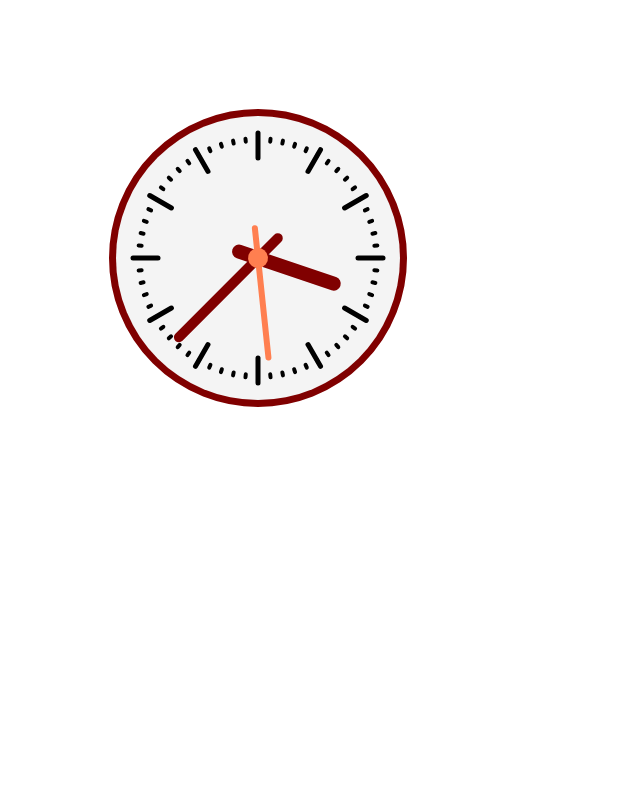
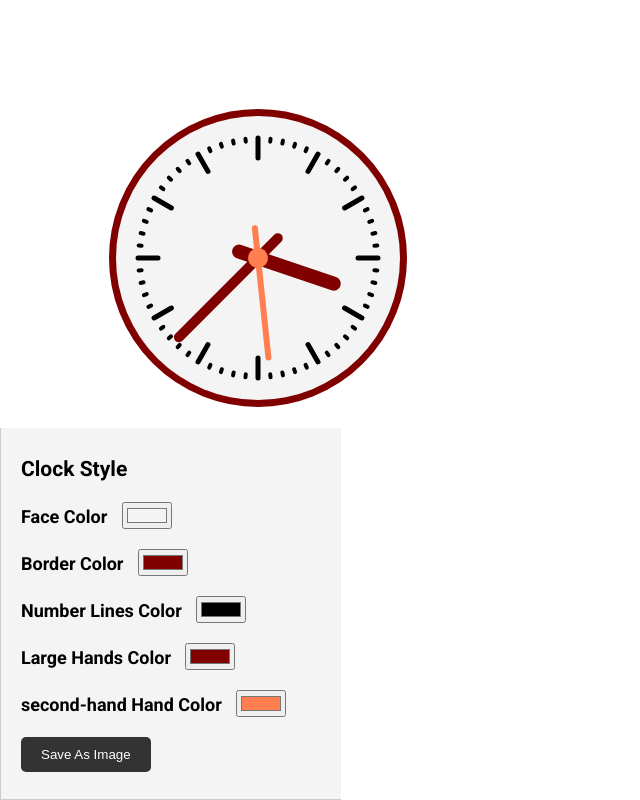
Before and after one commit to azaelreyes/animated-clock, a plain HTML site: page index.html in a window 1280 px wide. Shown: the whole page, without its empty margins (0-640 px from the left). Drawn offline with Linux system fonts and the light colour scheme.

Commit message:
added form to change colors of clock parts

```diff
--- a/index.html
+++ b/index.html
@@ -5,10 +5,39 @@
     <meta http-equiv="X-UA-Compatible" content="IE=edge" />
     <meta name="viewport" content="width=device-width, initial-scale=1.0" />
     <script src="script.js" defer></script>
+    <link rel="stylesheet" href="styles.css">
 
     <title>Animated Clock</title>
   </head>
   <body>
+    <div class="card">
+      <h3>Clock Style</h3>
+      <form>
+        <div class="form-input">
+          <label for="face-color">Face Color</label>
+          <input type="color" value="#f4f4f4" id="face-color" />
+        </div>
+        <div class="form-input">
+          <label for="border-color">Border Color</label>
+          <input type="color" value="#800000" id="border-color" />
+        </div>
+        <div class="form-input">
+          <label for="line-color">Number Lines Color</label>
+          <input type="color" value="#000000" id="line-color" />
+        </div>
+        <div class="form-input">
+          <label for="large-hand-color">Large Hands Color</label>
+          <input type="color" value="#800000" id="large-hand-color" />
+        </div>
+        <div class="form-input">
+          <label for="second-hand-color">second-hand Hand Color</label>
+          <input type="color" value="#FF7F50" id="second-hand-color" />
+        </div>
+        <div class="form-input">
+          <button id="save-btn" type="submit">Save As Image</button>
+        </div>
+      </form>
+    </div>
     <canvas id="canvas" width="500" height="500"></canvas>
   </body>
 </html>
--- a/script.js
+++ b/script.js
@@ -1,3 +1,11 @@
+const faceColor = document.getElementById('face-color');
+const borderColor = document.getElementById('border-color');
+const lineColor = document.getElementById('line-color');
+const largeHandColor = document.getElementById('large-hand-color');
+const secondHandColor = document.getElementById('second-hand-color');
+
+
+
 function clock(){
   const now = new Date();
   const canvas = document.getElementById("canvas");
@@ -16,53 +24,57 @@
   ctx.lineWidth = 5;
   ctx.lineCap = 'round';
 
-  //Draw Clock face/Border
+  // Draw clock face/border
 ctx.save();
 ctx.beginPath();
 ctx.lineWidth = 14;
-  ctx.strokeStyle = '#800000';
+ctx.fillStyle = faceColor.value; // Add this
+ctx.strokeStyle = borderColor.value; // Add this
 ctx.arc(0, 0, 142, 0, Math.PI * 2, true);
 ctx.stroke();
 ctx.fill();
-  ctx.restore()
+ctx.restore();
 
-  //Draw Hour Lines
+  // Draw hour lines
 ctx.save();
-  for (let i = 0; i<12;i++){
+ctx.strokeStyle = lineColor.value; // Add this
+for (let i = 0; i < 12; i++) {
   ctx.beginPath();
-    ctx.moveTo(100,0)
-    ctx.lineTo(125,0);
+  ctx.rotate(Math.PI / 6);
+  ctx.moveTo(100, 0);
+  ctx.lineTo(120, 0);
   ctx.stroke();
-    ctx.rotateText
-    ctx.rotate(Math.PI/6)
 }
 ctx.restore();
 
-  //Draw Minute Lines
+// Draw minute lines
 ctx.save();
 ctx.lineWidth = 4;
-  for (let i = 0; i<60;i++){
+ctx.strokeStyle = lineColor.value; // Add this
+for (let i = 0; i < 60; i++) {
+  if (i % 5 !== 0) {
     ctx.beginPath();
-    ctx.moveTo(117,0)
-    ctx.lineTo(120,0);
+    ctx.moveTo(117, 0);
+    ctx.lineTo(120, 0);
     ctx.stroke();
-    ctx.rotateText
-    ctx.rotate(Math.PI/30)
+  }
+  ctx.rotate(Math.PI / 30);
 }
 ctx.restore();
+
+
 
   //Get Current TIme
   const hr = now.getHours() %12;
   const min  = now.getMinutes();
   const sec = now.getSeconds();
   console.log(`${hr}:${min}:${sec}`)
-
- // Write Hours
+// Draw hour hand
 ctx.save();
-  ctx.strokeStyle = '#800000';
 ctx.rotate(
   (Math.PI / 6) * hr + (Math.PI / 360) * min + (Math.PI / 21600) * sec
 );
+ctx.strokeStyle = largeHandColor.value; // Add this
 ctx.lineWidth = 14;
 ctx.beginPath();
 ctx.moveTo(-20, 0);
@@ -72,9 +84,8 @@
 
 // Draw minute hand
 ctx.save();
-  ctx.strokeStyle = '#800000';
-
 ctx.rotate((Math.PI / 30) * min + (Math.PI / 1800) * sec);
+ctx.strokeStyle = largeHandColor.value; // Add this
 ctx.lineWidth = 10;
 ctx.beginPath();
 ctx.moveTo(-28, 0);
@@ -85,8 +96,8 @@
   // Draw second hand
 ctx.save();
 ctx.rotate((sec * Math.PI) / 30);
-  ctx.strokeStyle = '#FF7F50';
-  ctx.fillStyle = '#FF7F50';
+ctx.strokeStyle = secondHandColor.value; // Add this
+ctx.fillStyle = secondHandColor.value; // Add this
 ctx.lineWidth = 6;
 ctx.beginPath();
 ctx.moveTo(-30, 0);
@@ -105,3 +116,12 @@
 }
 
 requestAnimationFrame(clock);
+
+document.getElementById('save-btn').addEventListener('click', () => {
+  const canvas = document.getElementById('canvas');
+  const dataURL = canvas.toDataURL('image/png');
+  const link = document.createElement('a');
+  link.download = 'clock.png';
+  link.href = dataURL;
+  link.click();
+});
--- /dev/null
+++ b/styles.css
@@ -0,0 +1,35 @@
+@import url('https://fonts.googleapis.com/css2?family=Roboto:wght@300;400;700&display=swap');
+
+body {
+  font-family: 'Roboto', sans-serif;
+  font-size: 18px;
+}
+
+button {
+  background: #333;
+  color: #fff;
+  border: 0;
+  padding: 10px 20px;
+  border-radius: 5px;
+  cursor: pointer;
+}
+
+.card {
+  background: #f4f4f4;
+  border-left: 1px solid #ccc;
+  border-bottom: 1px solid #ccc;
+  padding: 7px 20px;
+  width: 300px;
+  position: absolute;
+  bottom: 0;
+  left: 0;
+}
+
+.form-input {
+  margin-bottom: 20px;
+}
+
+label {
+  margin-right: 10px;
+  font-weight: bold;
+}
```
Lines whose indentation alone changed are shown as unchanged.
